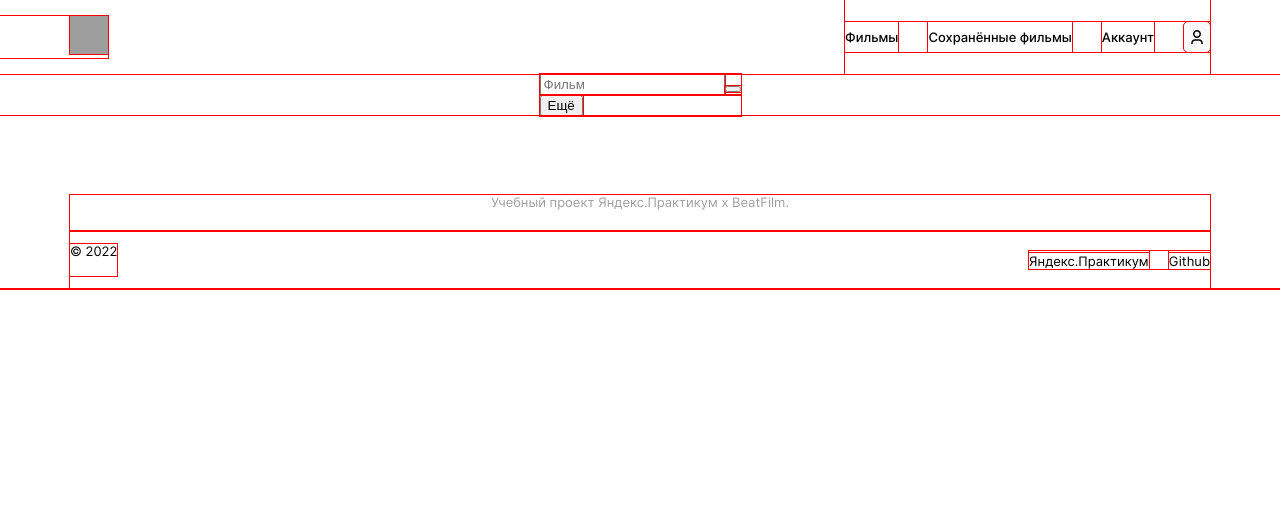
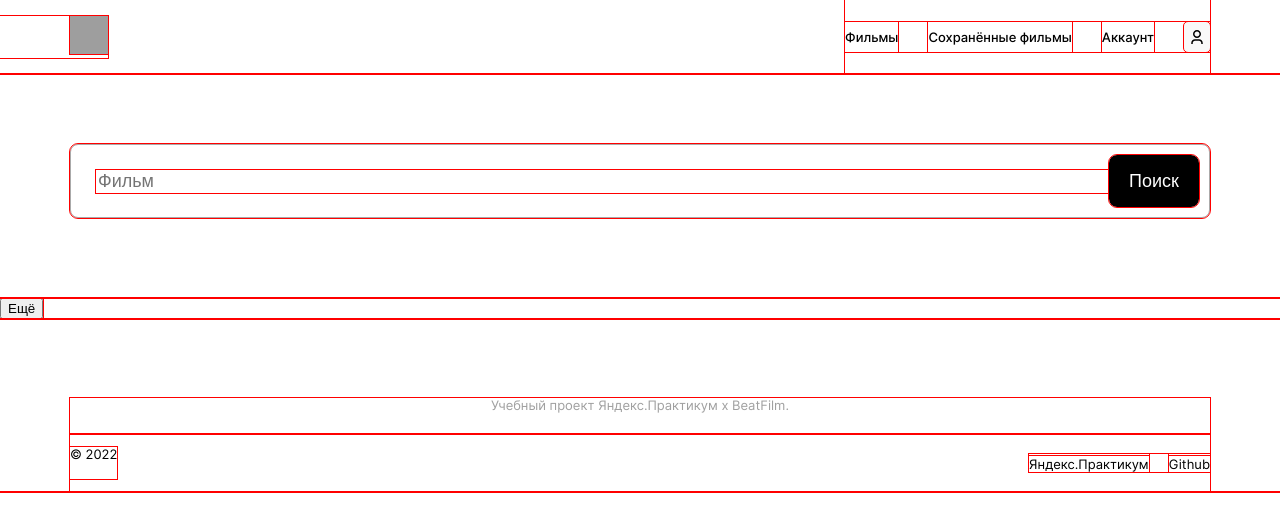
Before and after one commit to nknrw/movies-explorer-frontend, a React (Create React App) app: page /movies in a window 1280 px wide. Shown: the top 532 px of the page. Built offline with nearby package versions, Linux system fonts and the light colour scheme; grey boxes are pictures that could not be loaded; the HTML template or start-up script is replaced by a standard one.

Commit message:
feat: почти (поиск)

```diff
--- a/src/components/Movies/Movies.css
+++ b/src/components/Movies/Movies.css
@@ -0,0 +1,3 @@
+.movies {
+    width: 100%;
+}
--- a/src/components/SearchForm/SearchForm.css
+++ b/src/components/SearchForm/SearchForm.css
@@ -0,0 +1,37 @@
+.search-form {
+    display: flex;
+    justify-content: space-between;
+    align-items: center;
+    margin: 70px 70px 80px 70px;
+    height: 72px;
+    /*padding: 25px;*/
+    border: 1px solid #AAAAAA;
+    border-radius: 8px;
+}
+
+.search-form__input {
+    width: 100%;
+    font-size: 18px;
+    font-weight: 400;
+    margin: 25px 0 25px 25px;
+    border: none;
+}
+
+.search-form__input:focus {
+    outline: none;
+    border: none;
+}
+
+.search-form__button {
+    width: 100px;
+    height: 52px;
+    margin: 10px 10px 10px 0;
+    border: none;
+    border-radius: 8px;
+    background-color: #000000;
+    color: #FFFFFF;
+    font-size: 18px;
+    font-weight: 400;
+    cursor: pointer;
+    position: relative;
+}
--- a/src/components/SearchForm/SearchForm.js
+++ b/src/components/SearchForm/SearchForm.js
@@ -6,7 +6,7 @@ function SearchForm() {
     return (
         <form className="search-form">
             <input className="search-form__input" type="text" placeholder="Фильм" />
-            <button className="search-form__button" type="submit" />
+            <button className="search-form__button" type="submit">Поиск</button>
             {/* <FilterCheckbox /> */}
         </form>
     )
```
